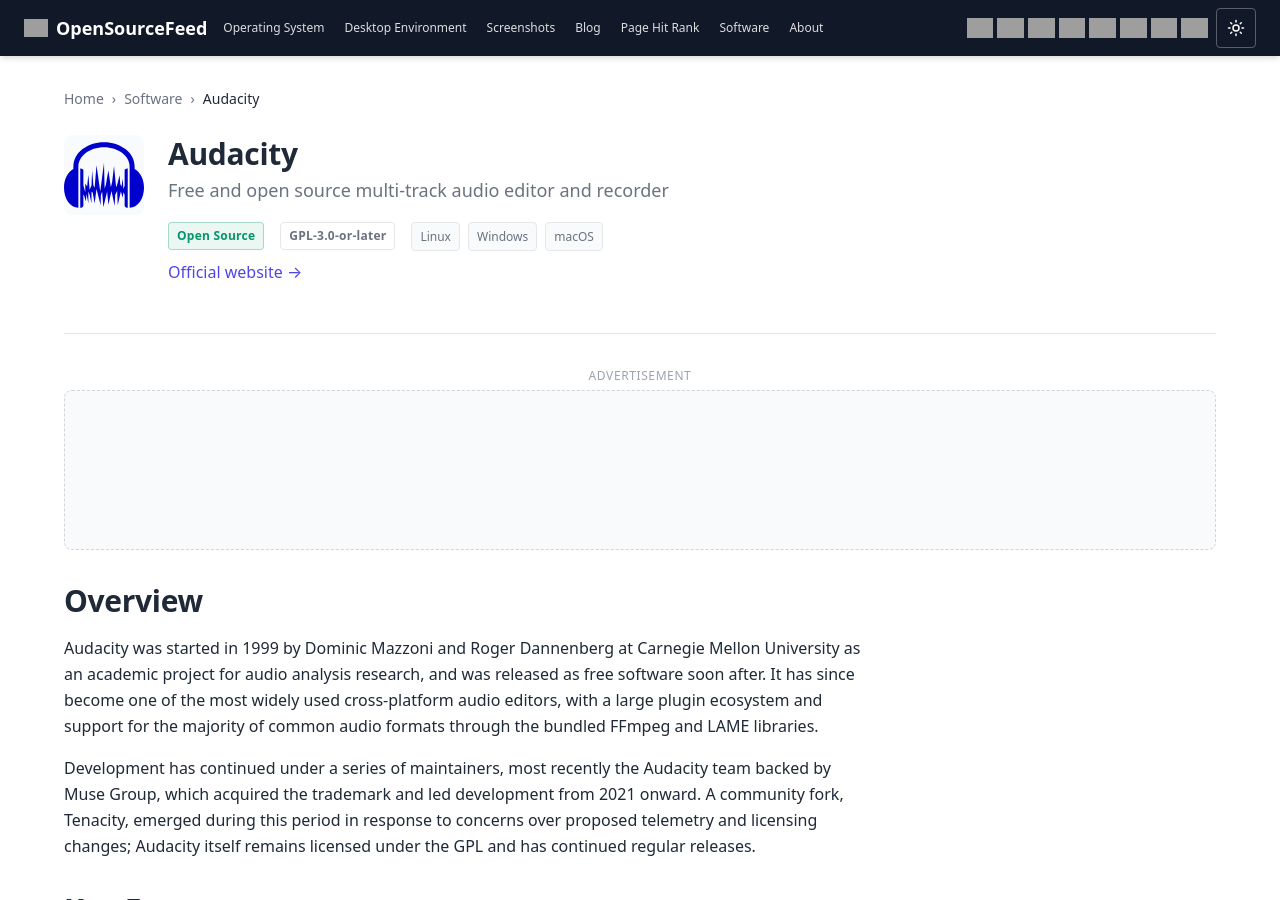
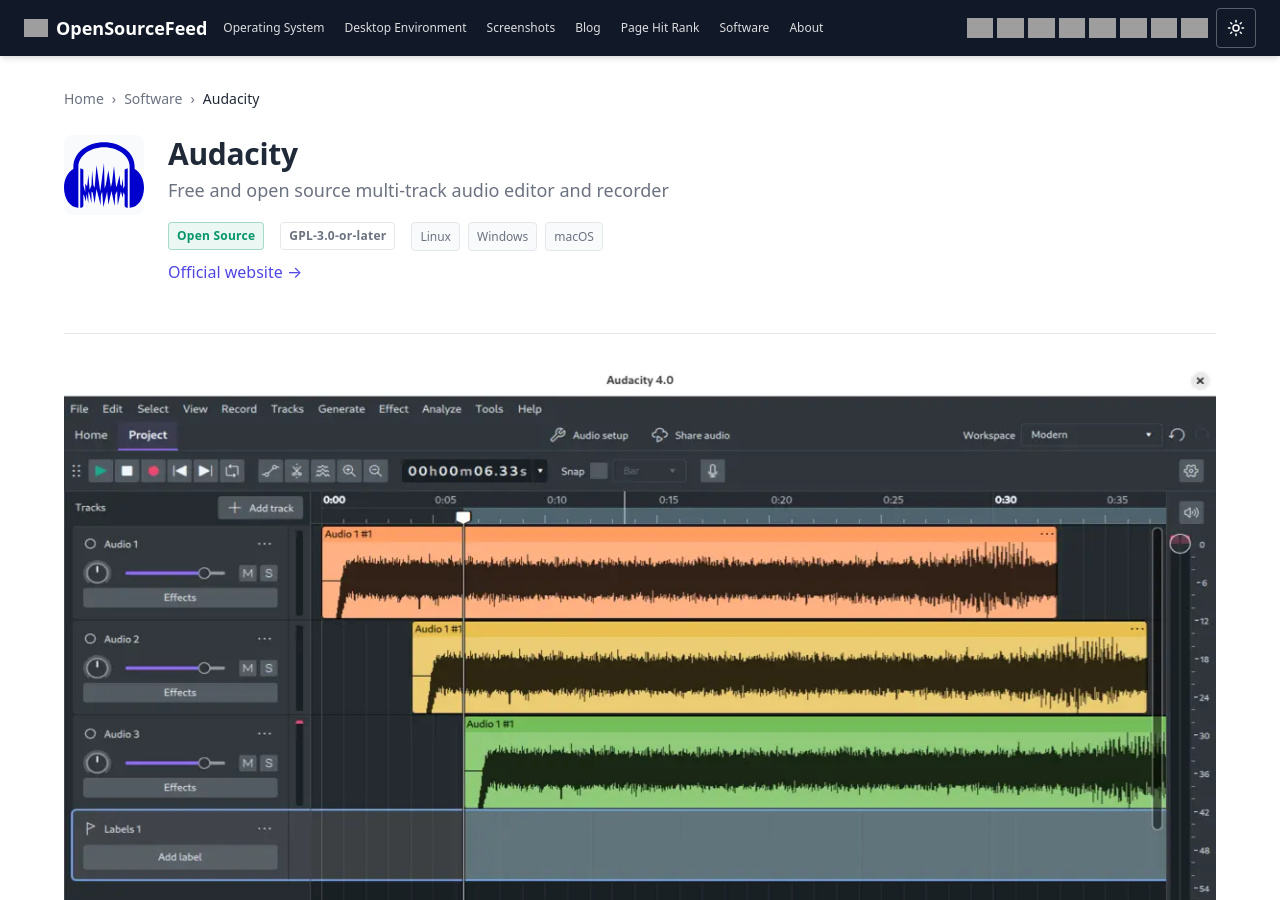
Before and after one commit to opensourcefeed/software, a Jekyll site: the page built from _softwares/audacity.md, in a window 1280 px wide and 900 px high. Built offline with Jekyll 4.4.1, drawn with Linux system fonts in a browser that asks for light colours.

Commit message:
Add audacity screenshot

```diff
--- a/_softwares/audacity.md
+++ b/_softwares/audacity.md
@@ -12,6 +12,7 @@
 alternative_to:
   - adobe-audition
 description: "Audacity is a free, open source audio editor and recorder for Linux, Windows, and macOS, offering multi-track editing, noise reduction, and a large library of effects and format support."
+featured_image: audacity.webp
 last_modified_at: 2026-09-05
 ---
 
```
Also changed, not shown: assets/images/software-featured/audacity.webp (added).
